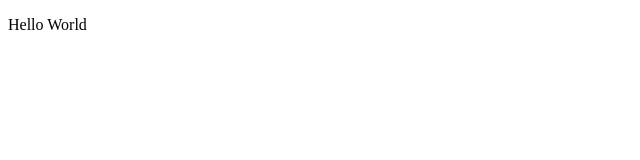
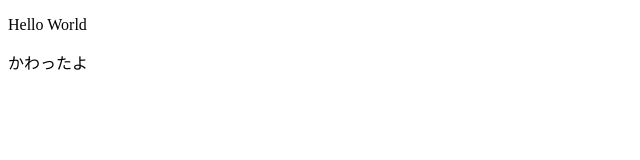
Before and after one commit to Kenny-poko/55FirstGit, a plain HTML site: page index.html in a window 1280 px wide. Shown: the full height of the page, 0-640 px from the left. Drawn offline with Linux system fonts and the light colour scheme.

Commit message:
2回め　加えてみたよ

```diff
--- a/index.html
+++ b/index.html
@@ -8,5 +8,6 @@
 </head>
 <body>
     <p>Hello World</p>
+    <p>かわったよ</p>
 </body>
 </html>
```
